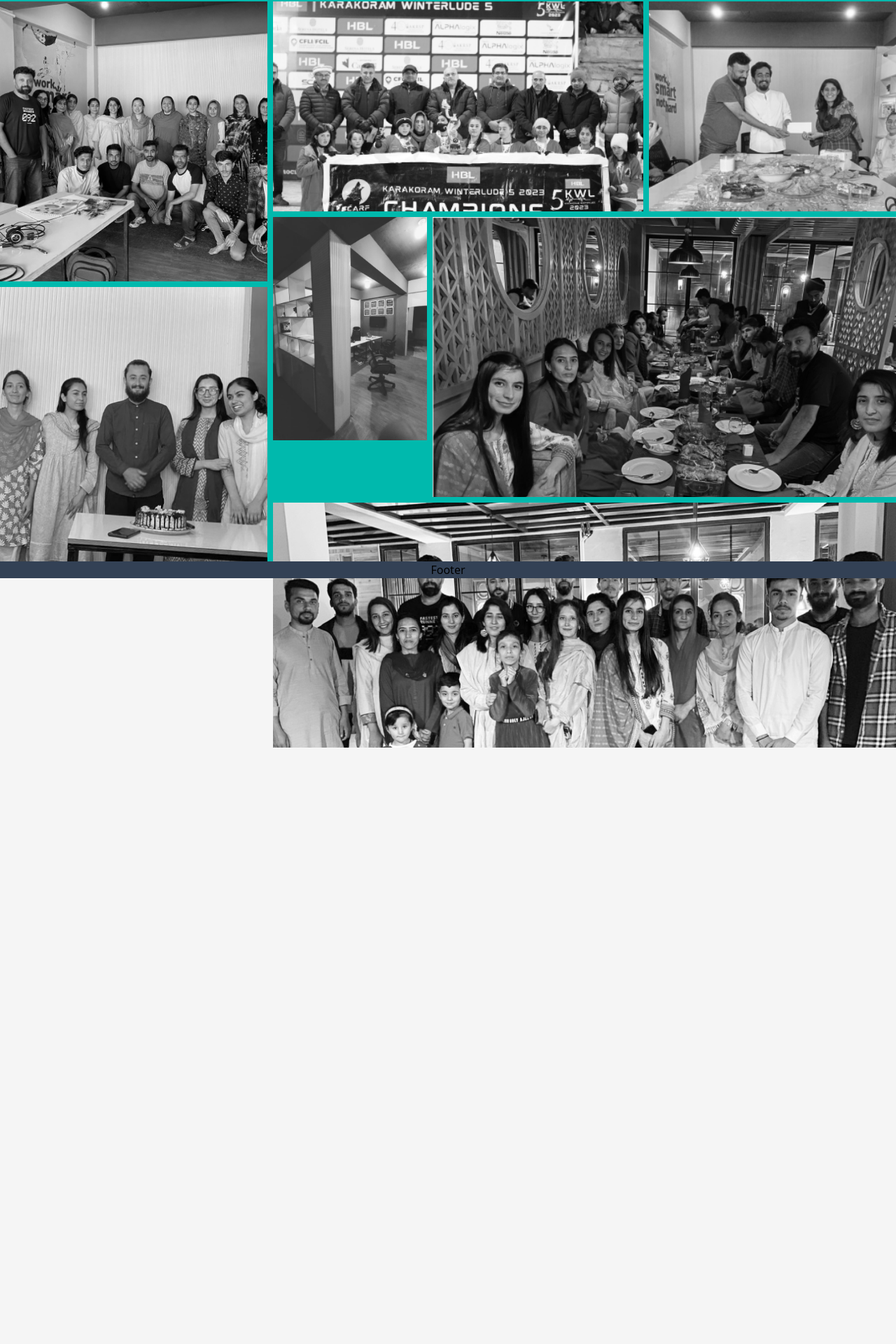
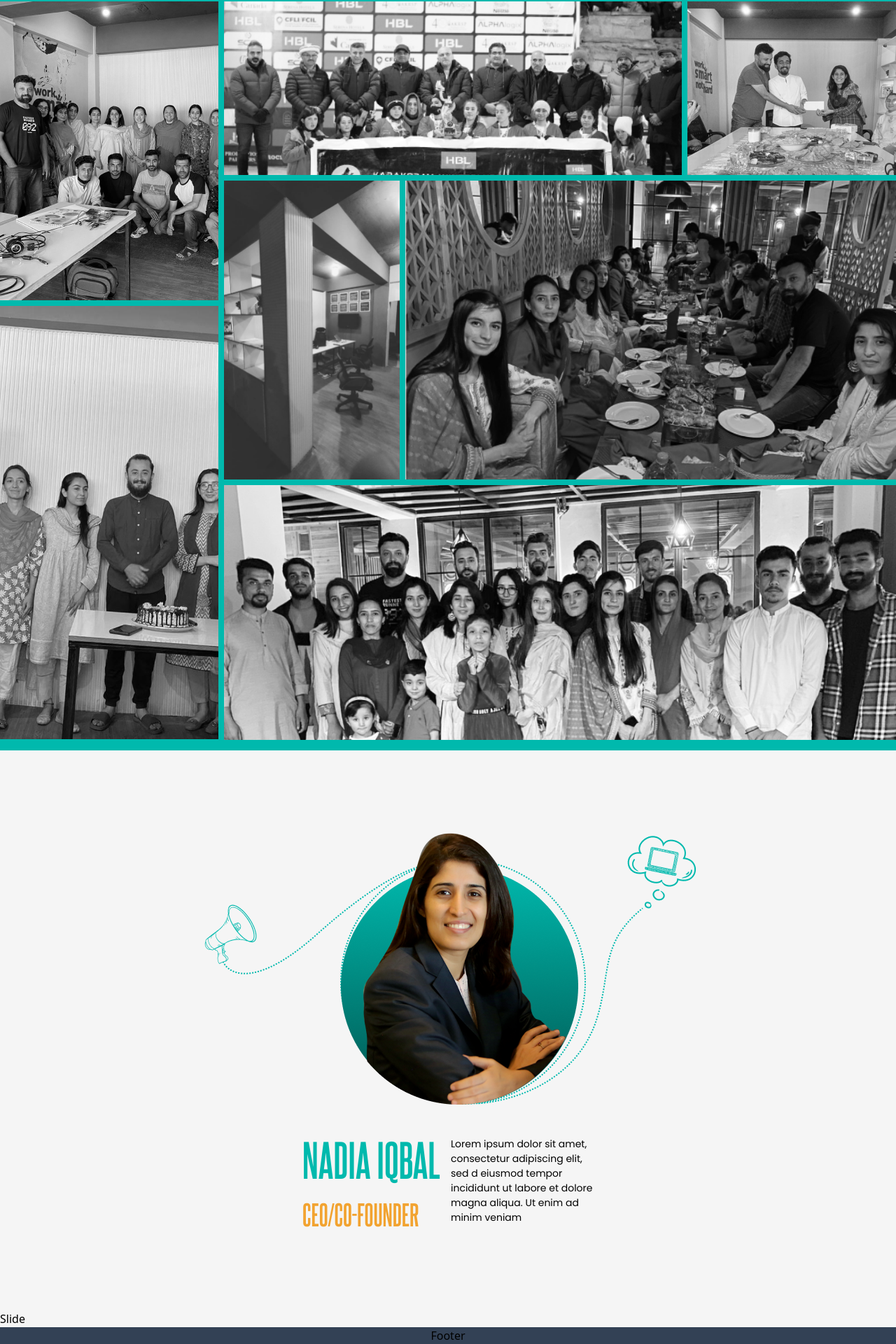
Before and after one commit to Sujokum/company, a Next.js app: page / in a window 1280 px wide. Shown: the part 2302-4222 px from the top of the page at 70% size. Before the commit the page ends 3370 px from the top, so only its background shows below. Built offline with nearby package versions, Linux system fonts and the light colour scheme.

Commit message:
addChanges

```diff
--- a/src/app/globals.css
+++ b/src/app/globals.css
@@ -2,6 +2,11 @@
 @tailwind base;
 @tailwind components;
 @tailwind utilities;
+
+body{
+  width: 100%;
+  overflow-x: hidden;
+}
 
 
 @font-face {
--- a/src/app/page.js
+++ b/src/app/page.js
@@ -3,6 +3,7 @@ import Accomplishments from "@/component/Accomplishment/Accomplishments"
 import Text from "@/component/TextSec/Text"
 import Slider from "@/component/Slider/Slider"
 import OurPic from "@/component/OurPicSec/OurPic"
+import TeamSlider from "@/component/TeamSlider/TeamSlider"
 export default function Home() {
   return (
    <main>
@@ -11,6 +12,7 @@ export default function Home() {
     <Text/>
     <Slider/>
     <OurPic/>
+    <TeamSlider/>
    </main>
   )
 }
--- a/src/component/OurPicSec/OurPic.jsx
+++ b/src/component/OurPicSec/OurPic.jsx
@@ -2,40 +2,53 @@ import React from 'react'
 import Image from 'next/image'
 const OurPic = () => {
   return (
-    <div className='h-screen flex gap-2 bg-blue w-full' >
-        <div className='flex w-[30%] h-full flex-col gap-2' >
-            <div className='w-full h-[50%]' >
-                <Image src={'/assets/images/ourImg1.png'} alt='ourTeam' width={500} height={500} className='w-full h-full object-cover' />
+    <div className='h-[1070px] flex gap-2  justify-between overflow-x-hidden  bg-blue w-full' >
+        <div className='flex max-sm:hidden max-2xl:w-[25%]   2xl:w-[20%] h-full  flex-col gap-2 overflow-x-hidden' >
+            <div className='w-[387px] h-[427px] overflow-hidden ' >
+                <Image src={'/assets/images/ourImg1.png'} alt='ourTeam' width={500} height={500} className='w-full h-full block object-center object-cover' />
             </div>
-            <div className='w-full h-[50%]' >
+            <div className='w-[387px] h-[619px] overflow-hidden ' >
 
-                <Image src={'/assets/images/ouImg2.png'} width={500} alt='ourTeam' height={500} className='w-full h-full  object-cover' />
+                <Image src={'/assets/images/ouImg2.png'} width={500} alt='ourTeam' height={500} className='w-full h-full block object-center  object-cover' />
             </div>
         </div>
-        <div className='flex w-[70%] flex-col gap-2' >
-            <div className='flex w-full  gap-2' >
-                <div className='w-[60%] h-[300px] overflow-hidden ' >
-                <Image src={'/assets/images/ourImg3.png'} width={500} height={500} alt='ourTeam' className='w-full h-full object-cover' />
+
+
+        <div className='flex max-2xl:w-[75%] max-sm:w-[100%]  2xl:w-[60%]   flex-col gap-2' >
+            <div className='flex w-full max-2xl:justify-end  gap-2' >
+                <div className='  max-2xl:w-[780px]  2xl:w-[50%] h-[248px]  overflow-hidden ' >
+                <Image src={'/assets/images/ourImg3.png'} width={500} height={500} alt='ourTeam' className='w-full h-full block object-center object-cover' />
                 </div>
-                <div className='w-[40%] h-[300px] overflow-hidden ' >
+                <div className='max-2xl:w-[356px] 2xl:w-[50%] h-[248px]  overflow-hidden ' >
                 <Image src={'/assets/images/ourImg4.png'} width={500} height={500} alt='ourTeam' className='w-full h-full object-cover' />
                 </div>
             </div>
-            <div className='flex gap-2' >
-                <div className='w-[25%] h-[400px] overflow-hidden'  >
-                <Image src={'/assets/images/ourImg5.png'} width={500} height={500} alt='ourTeam' className='w-full  object-cover' />
+
+            <div className='flex w-full max-2xl:justify-end gap-2' >
+                <div className='w-[296px] h-[427px] overflow-hidden'  >
+                <Image src={'/assets/images/ourImg5.png'} width={500} height={500} alt='ourTeam' className='w-full h-full object-center block object-cover' />
                 </div>
-                <div className='w-[75%] h-[400px] overflow-hidden' >
-                <Image src={'/assets/images/ourImg6.png'} width={500} height={500} alt='ourTeam' className='w-full  object-cover' />
+                <div className=' max-2xl:w-[825px] 2xl:w-[100%] h-[427px] overflow-hidden' >
+                <Image src={'/assets/images/ourImg6.png'} width={500} height={500} alt='ourTeam' className='w-full block object-center h-full  object-cover' />
                 </div>
             </div>
-            <div className='flex gap-2 ' >
-                <div className='w-full h-[350px]  overflow-hidden' >
-                <Image src={'/assets/images/ourImg7.png'} width={500} height={500} alt='ourTeam' className='w-full object-cover' />
+            <div className='flex gap-2  max-2xl:justify-end ' >
+                <div className=' w-[100%] h-[364px]   overflow-hidden' >
+                <Image src={'/assets/images/ourImg7.png'} width={500} height={500} alt='ourTeam' className='w-full block object-center h-full object-cover' />
                 </div>
 
             </div>
 
+        </div>
+
+        <div className=' hidden  2xl:flex w-[20%] h-full  flex-col gap-2' >
+            <div className='w-full h-[427px]  ' >
+                <Image src={'/assets/images/ourImg1.png'} alt='ourTeam' width={500} height={500} className='w-full h-full block object-center object-cover' />
+            </div>
+            <div className='w-[387px] h-[619px]' >
+
+                <Image src={'/assets/images/ouImg2.png'} width={500} alt='ourTeam' height={500} className='w-full h-full block object-center object-cover' />
+            </div>
         </div>
 
     </div>
--- /dev/null
+++ b/src/component/TeamSlider/TeamSlider.jsx
@@ -0,0 +1,70 @@
+"use client"
+import React from "react";
+import { Swiper, SwiperSlide ,useSwiper } from 'swiper/react';
+import { Autoplay ,Navigation } from "swiper/modules";
+import Image from "next/image";
+import 'swiper/css';
+import "swiper/css";
+const TeamSlider = () => {
+    const swiper = useSwiper();
+
+    const SwiperButtonNext = ({ children }) => {
+        const swiper = useSwiper();
+        return <button onClick={() => swiper.slideNext()}>{children}</button>;
+      };
+  return (
+    <>
+      <Swiper
+    // spaceBetween={50}
+    slidesPerView={1}
+    autoplay={true}
+    navigation
+    modules={[Autoplay , Navigation]}
+    loop={true}
+
+  >
+   <SwiperButtonNext>Slide</SwiperButtonNext>
+    <SwiperSlide>
+    <div className=" w-full h-[800px] flex justify-center items-center " >
+            <div className="flex flex-col items-center w-[720] " >
+                <div>
+                    <Image src={"/assets/images/NadiaIqbal.png"} alt="team" width={500} height={500} className="w-full" />
+                </div>
+                <div className="flex  mt-[30px] justify-center gap-x-[15px]  w-[419px]" >
+                        <div className="w-[197px] font-steelfish flex flex-col   " >
+                            <h1 className="text-blue text-[64px]" >NADIA IQBAL</h1>
+                            <h3 className="text-orange text-[40px] mb-auto " >CEO/CO-FOUNDER</h3>
+                        </div>
+                        <div className="w-[204px] font-poppins text-[14px]  pt-[16px] ">
+                            <p>Lorem ipsum dolor sit amet, consectetur adipiscing elit, sed d eiusmod tempor incididunt ut labore et dolore magna aliqua. Ut enim ad minim veniam</p>
+                        </div>
+                </div>
+            </div>
+
+    </div>
+    </SwiperSlide>
+    <SwiperSlide>
+    <div className=" w-full h-[800px] flex justify-center items-center " >
+    <div className="flex flex-col items-center w-[720] " >
+                <div>
+                    <Image src={"/assets/images/NadiaIqbal.png"} alt="team" width={500} height={500} className="w-full" />
+                </div>
+                <div className="flex  mt-[30px] justify-center gap-x-[15px]  w-[419px]" >
+                        <div className="w-[197px] font-steelfish flex flex-col   " >
+                            <h1 className="text-blue text-[64px]" >NADIA IQBAL</h1>
+                            <h3 className="text-orange text-[40px] mb-auto " >CEO/CO-FOUNDER</h3>
+                        </div>
+                        <div className="w-[204px] font-poppins text-[14px]  pt-[16px] ">
+                            <p>Lorem ipsum dolor sit amet, consectetur adipiscing elit, sed d eiusmod tempor incididunt ut labore et dolore magna aliqua. Ut enim ad minim veniam</p>
+                        </div>
+                </div>
+            </div>
+
+    </div>
+    </SwiperSlide>
+    </Swiper>
+    </>
+  )
+}
+
+export default TeamSlider
```
Also changed, not shown: public/assets/images/NadiaIqbal.png (added).
